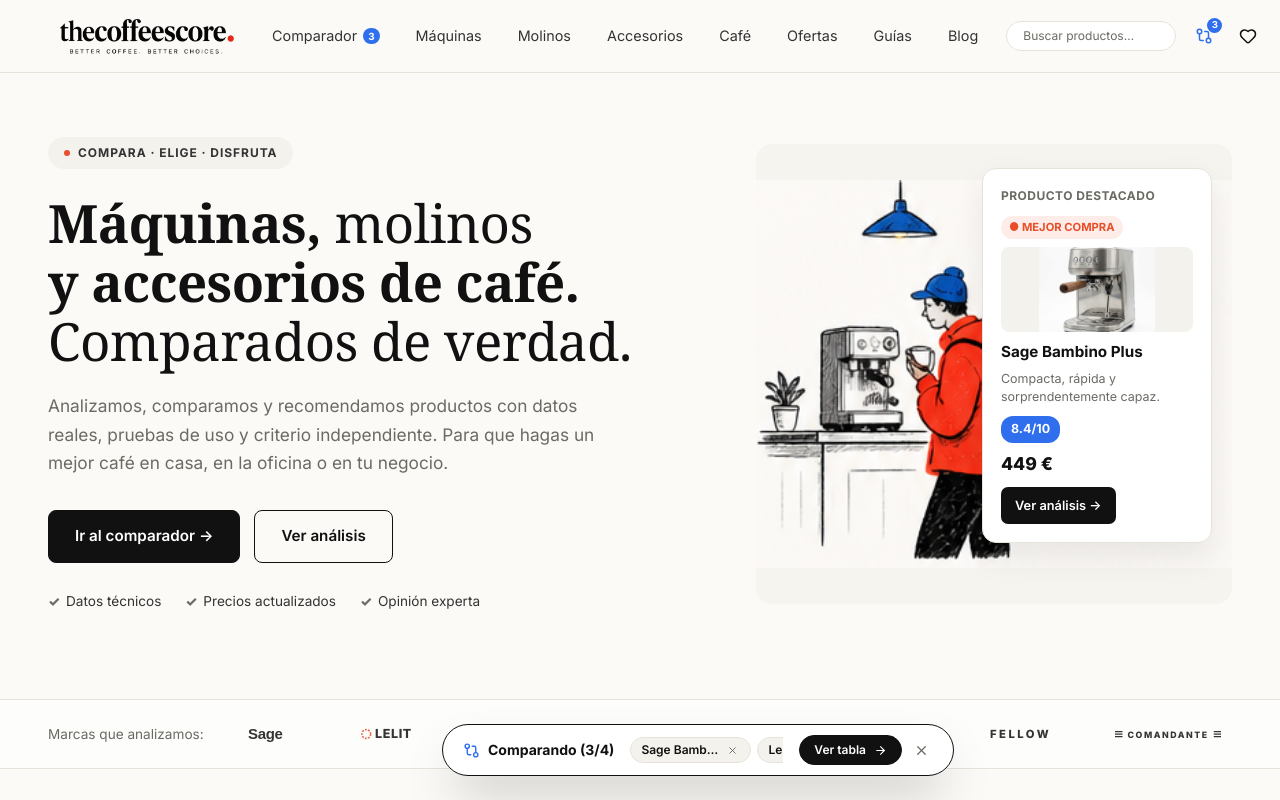
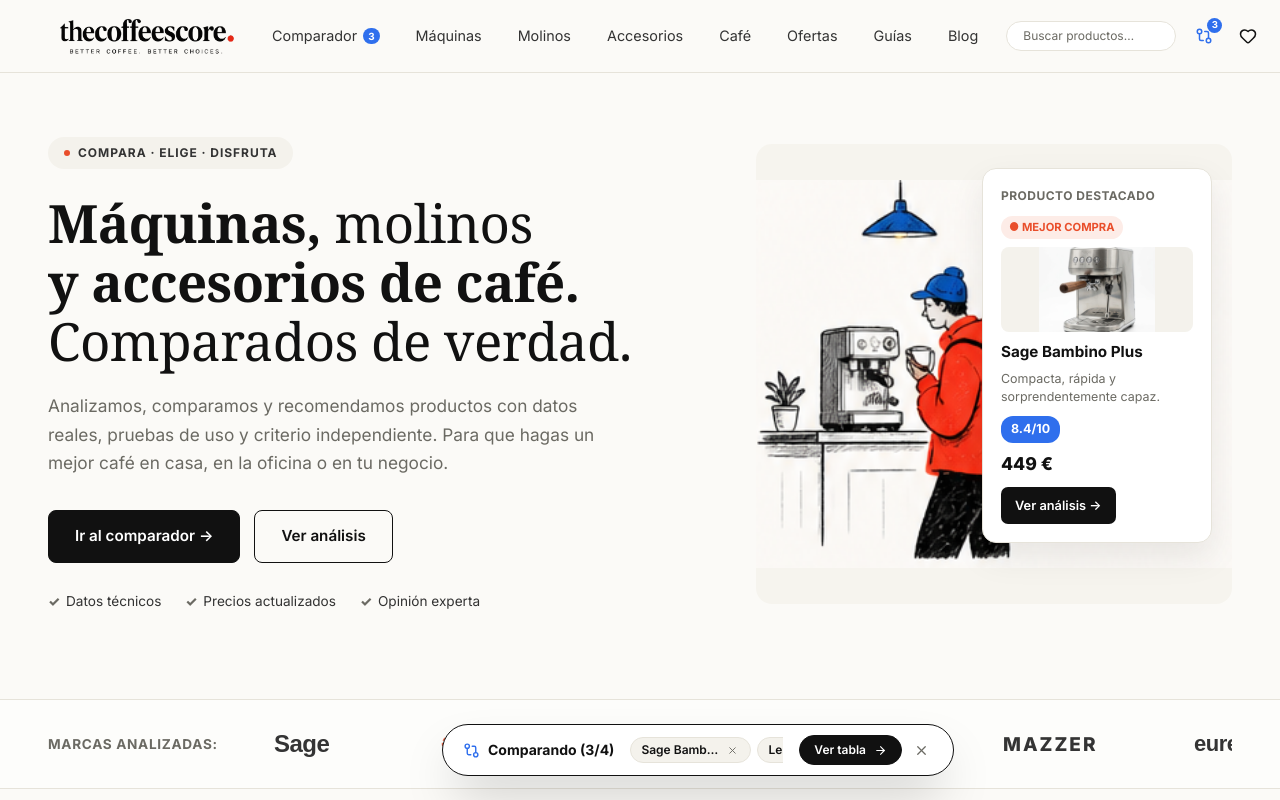
Before and after one commit to edgarion/thecoffeescore, a React (Vite) app: page / in a window 1280 px wide. Shown: the top 800 px of the page. Built offline with nearby package versions, Linux system fonts and the light colour scheme.

Commit message:
Scale company brand logos by +35% for higher visibility and visual impact

```diff
--- a/src/components/layout/TrustBar.tsx
+++ b/src/components/layout/TrustBar.tsx
@@ -2,65 +2,67 @@
 
 export const TrustBar: React.FC = () => {
   return (
-    <div className="brands">
-      <div className="brands-inner">
-        <span className="brands-label">Marcas que analizamos:</span>
+    <div className="brands py-6 sm:py-7">
+      <div className="brands-inner flex items-center gap-10 sm:gap-14 overflow-x-auto">
+        <span className="brands-label font-bold text-xs uppercase tracking-wider text-[#6b6a63] shrink-0">
+          Marcas analizadas:
+        </span>
 
         {/* Sage */}
-        <div className="flex items-center gap-1.5 opacity-85 hover:opacity-100 transition-opacity cursor-default">
-          <svg className="h-5 w-auto" viewBox="0 0 110 32" fill="none" xmlns="http://www.w3.org/2000/svg">
+        <div className="flex items-center opacity-85 hover:opacity-100 transition-opacity cursor-default shrink-0">
+          <svg className="h-7 sm:h-8 w-auto" viewBox="0 0 110 32" fill="none" xmlns="http://www.w3.org/2000/svg">
             <text x="0" y="24" fontFamily="'Plus Jakarta Sans', sans-serif" fontSize="24" fontWeight="800" letterSpacing="-0.5px" fill="#111111">Sage</text>
           </svg>
         </div>
 
         {/* LELIT */}
-        <div className="flex items-center gap-1.5 opacity-85 hover:opacity-100 transition-opacity cursor-default">
-          <svg className="h-5 w-auto" viewBox="0 0 120 32" fill="none" xmlns="http://www.w3.org/2000/svg">
+        <div className="flex items-center opacity-85 hover:opacity-100 transition-opacity cursor-default shrink-0">
+          <svg className="h-7 sm:h-8 w-auto" viewBox="0 0 120 32" fill="none" xmlns="http://www.w3.org/2000/svg">
             <circle cx="10" cy="16" r="7" stroke="#e94e2b" strokeWidth="2.5" strokeDasharray="3 2" />
             <text x="24" y="23" fontFamily="'Inter', sans-serif" fontSize="20" fontWeight="900" letterSpacing="1px" fill="#111111">LELIT</text>
           </svg>
         </div>
 
         {/* De'Longhi */}
-        <div className="flex items-center gap-1.5 opacity-85 hover:opacity-100 transition-opacity cursor-default">
-          <svg className="h-5 w-auto" viewBox="0 0 150 32" fill="none" xmlns="http://www.w3.org/2000/svg">
+        <div className="flex items-center opacity-85 hover:opacity-100 transition-opacity cursor-default shrink-0">
+          <svg className="h-7 sm:h-8 w-auto" viewBox="0 0 150 32" fill="none" xmlns="http://www.w3.org/2000/svg">
             <rect x="0" y="4" width="144" height="24" rx="12" fill="#111111" />
             <text x="72" y="20" textAnchor="middle" fontFamily="'Inter', serif" fontSize="13" fontWeight="800" letterSpacing="0.5px" fill="#ffffff">De'Longhi</text>
           </svg>
         </div>
 
         {/* Breville */}
-        <div className="flex items-center gap-1.5 opacity-85 hover:opacity-100 transition-opacity cursor-default">
-          <svg className="h-5 w-auto" viewBox="0 0 125 32" fill="none" xmlns="http://www.w3.org/2000/svg">
+        <div className="flex items-center opacity-85 hover:opacity-100 transition-opacity cursor-default shrink-0">
+          <svg className="h-7 sm:h-8 w-auto" viewBox="0 0 125 32" fill="none" xmlns="http://www.w3.org/2000/svg">
             <text x="0" y="23" fontFamily="'Inter', sans-serif" fontSize="21" fontWeight="800" fontStyle="italic" letterSpacing="-0.5px" fill="#111111">Breville</text>
           </svg>
         </div>
 
         {/* MAZZER */}
-        <div className="flex items-center gap-1.5 opacity-85 hover:opacity-100 transition-opacity cursor-default">
-          <svg className="h-5 w-auto" viewBox="0 0 135 32" fill="none" xmlns="http://www.w3.org/2000/svg">
+        <div className="flex items-center opacity-85 hover:opacity-100 transition-opacity cursor-default shrink-0">
+          <svg className="h-7 sm:h-8 w-auto" viewBox="0 0 135 32" fill="none" xmlns="http://www.w3.org/2000/svg">
             <text x="0" y="23" fontFamily="'Inter', sans-serif" fontSize="19" fontWeight="900" letterSpacing="2px" fill="#111111">MAZZER</text>
           </svg>
         </div>
 
         {/* eureka */}
-        <div className="flex items-center gap-1.5 opacity-85 hover:opacity-100 transition-opacity cursor-default">
-          <svg className="h-5 w-auto" viewBox="0 0 125 32" fill="none" xmlns="http://www.w3.org/2000/svg">
+        <div className="flex items-center opacity-85 hover:opacity-100 transition-opacity cursor-default shrink-0">
+          <svg className="h-7 sm:h-8 w-auto" viewBox="0 0 125 32" fill="none" xmlns="http://www.w3.org/2000/svg">
             <text x="0" y="23" fontFamily="'Plus Jakarta Sans', sans-serif" fontSize="22" fontWeight="800" letterSpacing="-0.5px" fill="#111111">eureka</text>
             <text x="82" y="23" fontFamily="'Inter', sans-serif" fontSize="9" fontWeight="700" fill="#e94e2b">1920</text>
           </svg>
         </div>
 
         {/* FELLOW */}
-        <div className="flex items-center gap-1.5 opacity-85 hover:opacity-100 transition-opacity cursor-default">
-          <svg className="h-5 w-auto" viewBox="0 0 130 32" fill="none" xmlns="http://www.w3.org/2000/svg">
+        <div className="flex items-center opacity-85 hover:opacity-100 transition-opacity cursor-default shrink-0">
+          <svg className="h-7 sm:h-8 w-auto" viewBox="0 0 130 32" fill="none" xmlns="http://www.w3.org/2000/svg">
             <text x="0" y="23" fontFamily="'Inter', sans-serif" fontSize="18" fontWeight="900" letterSpacing="4px" fill="#111111">FELLOW</text>
           </svg>
         </div>
 
         {/* COMANDANTE */}
-        <div className="flex items-center gap-1.5 opacity-85 hover:opacity-100 transition-opacity cursor-default">
-          <svg className="h-5 w-auto" viewBox="0 0 170 32" fill="none" xmlns="http://www.w3.org/2000/svg">
+        <div className="flex items-center opacity-85 hover:opacity-100 transition-opacity cursor-default shrink-0">
+          <svg className="h-7 sm:h-8 w-auto" viewBox="0 0 170 32" fill="none" xmlns="http://www.w3.org/2000/svg">
             <path d="M0 12h12M0 16h12M0 20h12" stroke="#111111" strokeWidth="2" />
             <text x="20" y="22" fontFamily="'Inter', sans-serif" fontSize="14" fontWeight="900" letterSpacing="2.5px" fill="#111111">COMANDANTE</text>
             <path d="M158 12h12M158 16h12M158 20h12" stroke="#111111" strokeWidth="2" />
@@ -68,22 +70,22 @@
         </div>
 
         {/* AEROPRESS */}
-        <div className="flex items-center gap-1.5 opacity-85 hover:opacity-100 transition-opacity cursor-default">
-          <svg className="h-5 w-auto" viewBox="0 0 150 32" fill="none" xmlns="http://www.w3.org/2000/svg">
+        <div className="flex items-center opacity-85 hover:opacity-100 transition-opacity cursor-default shrink-0">
+          <svg className="h-7 sm:h-8 w-auto" viewBox="0 0 150 32" fill="none" xmlns="http://www.w3.org/2000/svg">
             <text x="0" y="23" fontFamily="'Inter', sans-serif" fontSize="18" fontWeight="900" fontStyle="italic" letterSpacing="1px" fill="#e94e2b">AEROPRESS</text>
           </svg>
         </div>
 
         {/* LA MARZOCCO */}
-        <div className="flex items-center gap-1.5 opacity-85 hover:opacity-100 transition-opacity cursor-default">
-          <svg className="h-5 w-auto" viewBox="0 0 160 32" fill="none" xmlns="http://www.w3.org/2000/svg">
+        <div className="flex items-center opacity-85 hover:opacity-100 transition-opacity cursor-default shrink-0">
+          <svg className="h-7 sm:h-8 w-auto" viewBox="0 0 160 32" fill="none" xmlns="http://www.w3.org/2000/svg">
             <text x="0" y="22" fontFamily="'Georgia', serif" fontSize="15" fontWeight="700" letterSpacing="1px" fill="#111111">LA MARZOCCO</text>
           </svg>
         </div>
 
         {/* MAHLKÖNIG */}
-        <div className="flex items-center gap-1.5 opacity-85 hover:opacity-100 transition-opacity cursor-default">
-          <svg className="h-5 w-auto" viewBox="0 0 160 32" fill="none" xmlns="http://www.w3.org/2000/svg">
+        <div className="flex items-center opacity-85 hover:opacity-100 transition-opacity cursor-default shrink-0">
+          <svg className="h-7 sm:h-8 w-auto" viewBox="0 0 160 32" fill="none" xmlns="http://www.w3.org/2000/svg">
             <polygon points="6,6 10,14 16,4 22,14 26,6 26,18 6,18" fill="#111111" />
             <text x="34" y="22" fontFamily="'Inter', sans-serif" fontSize="14" fontWeight="800" letterSpacing="1px" fill="#111111">MAHLKÖNIG</text>
           </svg>
```
